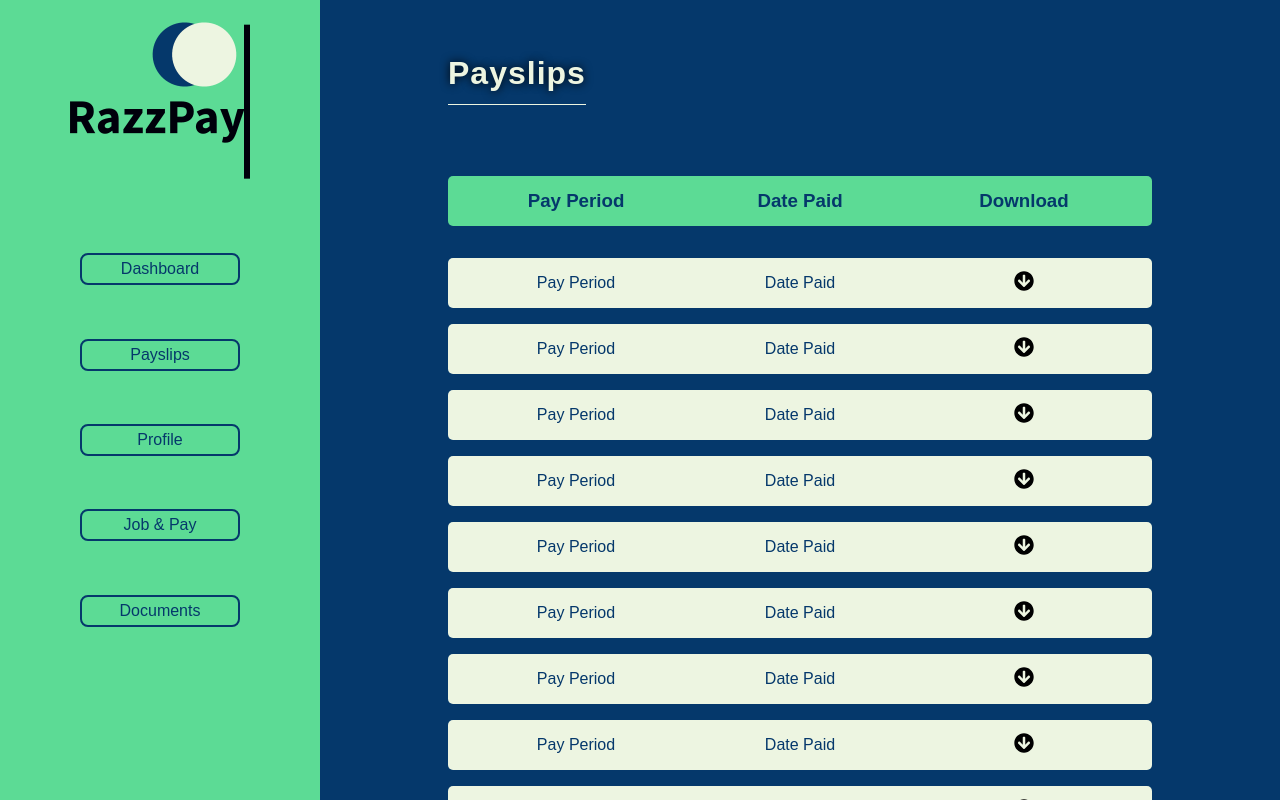
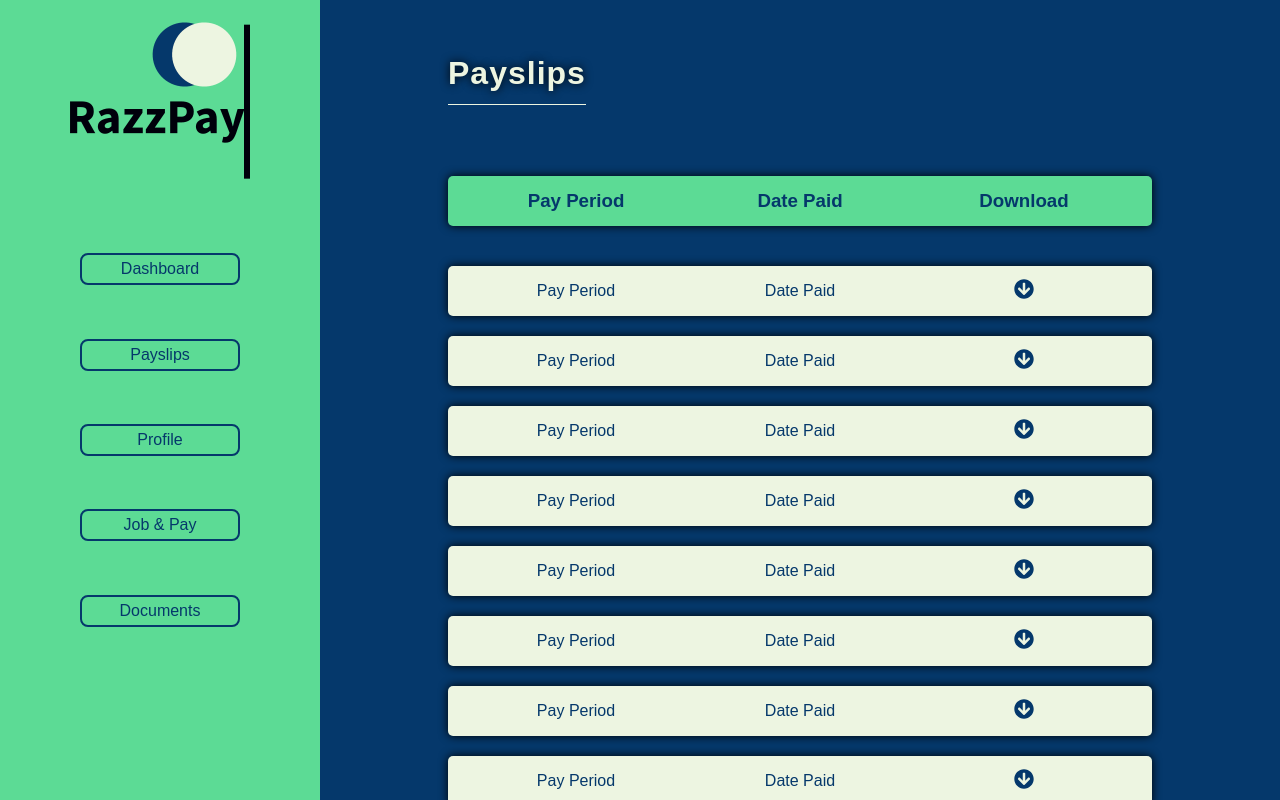
Before and after one commit to joshhammer/propulsion-final-project, a React (Create React App) app in the folder frontend/: page /employee/payslips in a window 1280 px wide. Built offline with nearby package versions, Linux system fonts and the light colour scheme.

Commit message:
add svg inline

```diff
--- a/frontend/src/components/AppContainer/Employee/EmployeePaySlips/EmployeePaySlips.scss
+++ b/frontend/src/components/AppContainer/Employee/EmployeePaySlips/EmployeePaySlips.scss
@@ -39,16 +39,21 @@
     color: var(--mainBlue);
     height: 50px;
     border-radius: 5px;
-    margin-bottom: 1rem;
+    margin-bottom: 1.25rem;
     padding: 0 2rem;
-
+    box-shadow: 0 0 10px black;
+    & svg {
+    color: var(--mainBlue);
+    width: 20px;
+    height: 20px;
+}
 }
 
 
 
 #payslip-table-head {
     background: var(--mainGreen);
-    margin-bottom: 2rem;
+    margin-bottom: 2.5rem;
 }
 
 .payslip-helper-div {
--- a/frontend/src/components/AppContainer/Employee/EmployeePaySlips/Payslip.js
+++ b/frontend/src/components/AppContainer/Employee/EmployeePaySlips/Payslip.js
@@ -1,5 +1,5 @@
 import React from 'react'
-import arrow from '../../../../assets/arrow-circle-down-solid.svg'
+// import arrow from '../../../../assets/arrow-circle-down-solid.svg'
 
 class Payslip extends React.Component {
     render() {
@@ -13,7 +13,8 @@ class Payslip extends React.Component {
                 </div>
                 <div className='payslip-helper-div'>
                     <a href="#">
-                        <img src={arrow} alt="arrow" width='20px' height='20px'/>
+                        {/* <img src={arrow} alt="arrow" width='20px' height='20px'/> */}
+                        <svg aria-hidden="true" focusable="false" data-prefix="fas" data-icon="arrow-circle-down" class="svg-inline--fa fa-arrow-circle-down fa-w-16" role="img" xmlns="http://www.w3.org/2000/svg" viewBox="0 0 512 512"><path fill="currentColor" d="M504 256c0 137-111 248-248 248S8 393 8 256 119 8 256 8s248 111 248 248zm-143.6-28.9L288 302.6V120c0-13.3-10.7-24-24-24h-16c-13.3 0-24 10.7-24 24v182.6l-72.4-75.5c-9.3-9.7-24.8-9.9-34.3-.4l-10.9 11c-9.4 9.4-9.4 24.6 0 33.9L239 404.3c9.4 9.4 24.6 9.4 33.9 0l132.7-132.7c9.4-9.4 9.4-24.6 0-33.9l-10.9-11c-9.5-9.5-25-9.3-34.3.4z"></path></svg>
                     </a>
                 </div>
             </div>
```
